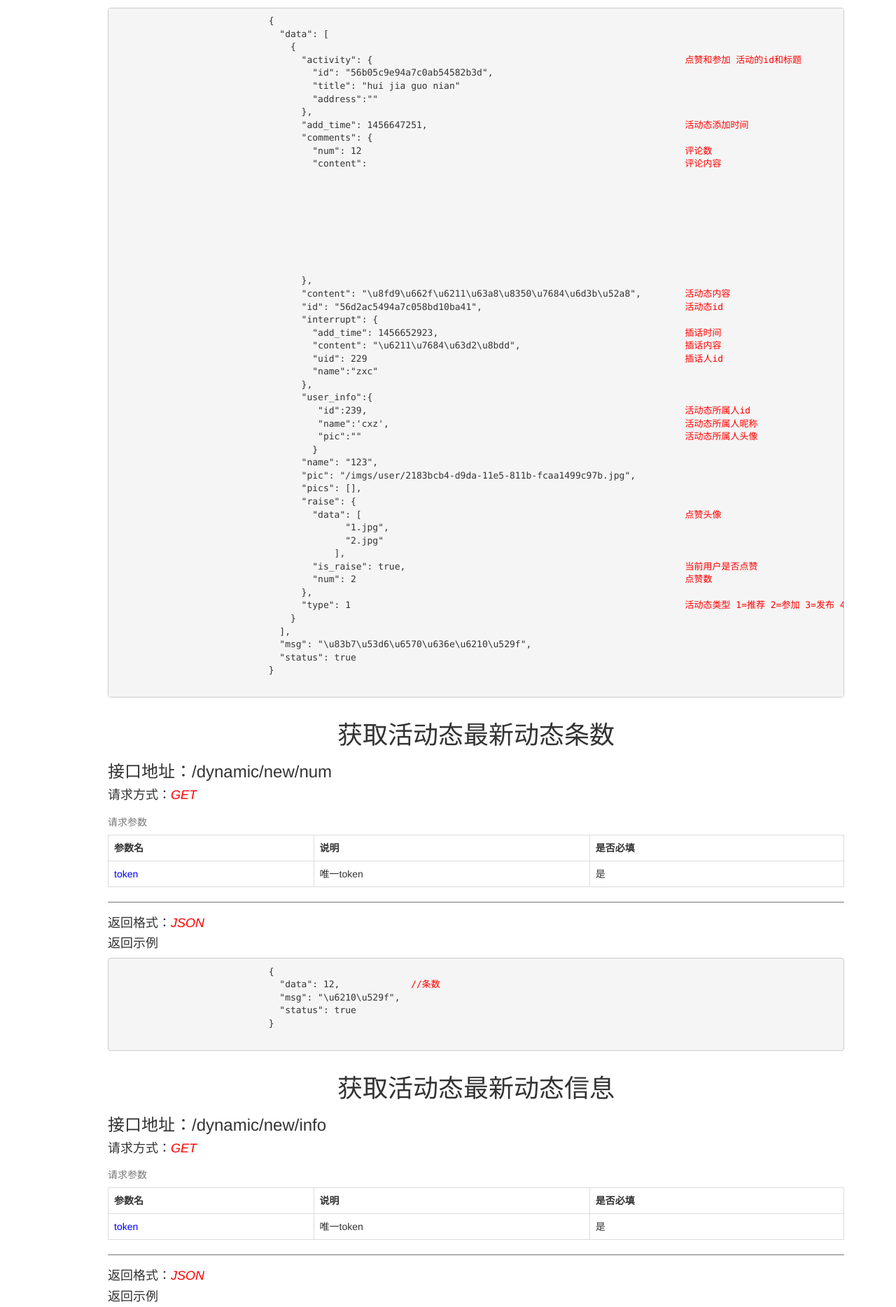
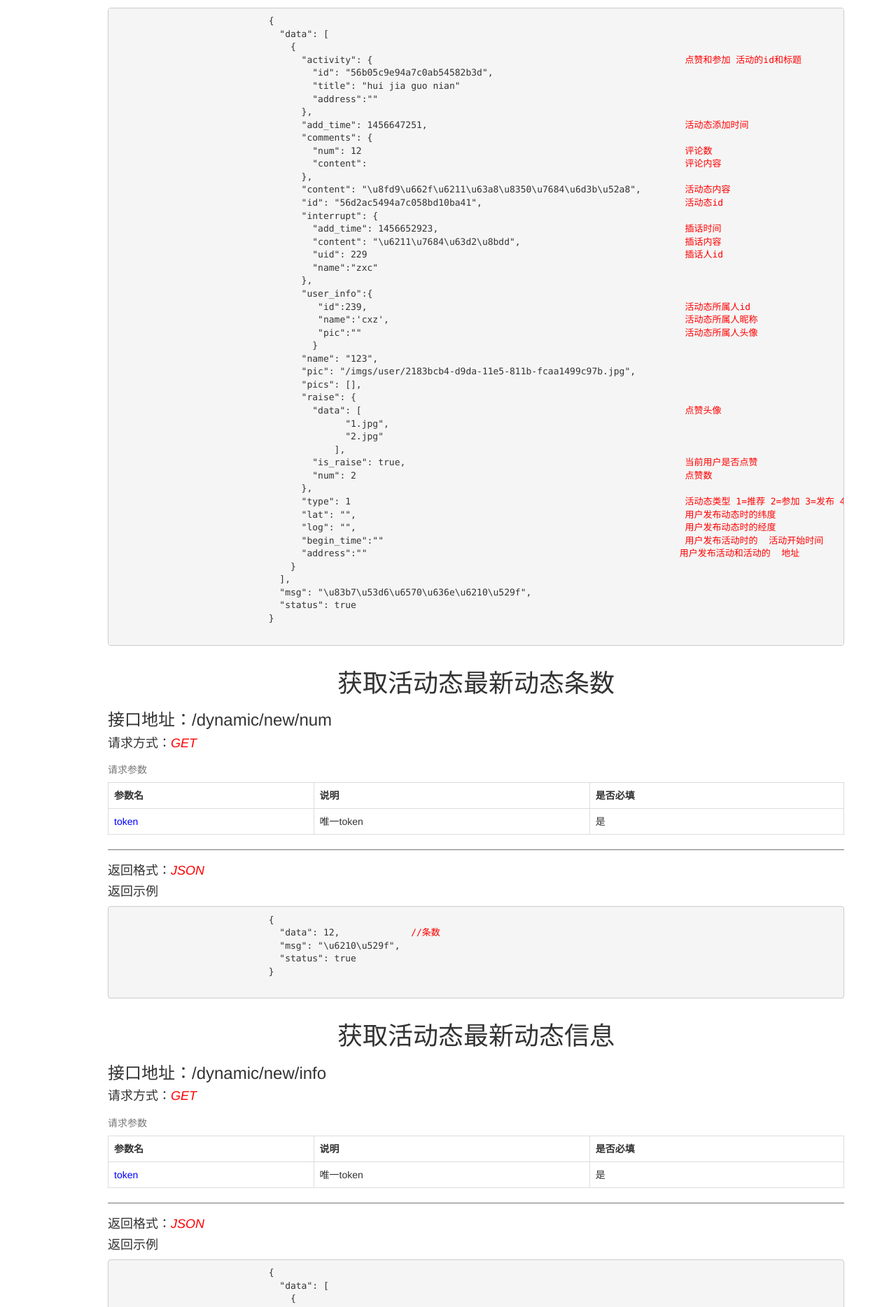
Before and after one commit to xzcai/xupei, a Flask app: page /api in a window 1280 px wide. Shown: the part 4499-6367 px from the top of the page at 70% size. Run offline with Flask 2, Linux system fonts and the light colour scheme; some libraries are stand-ins or nearby versions.

Commit message:
2016-03-03

```diff
--- a/src/templates/api.html
+++ b/src/templates/api.html
@@ -134,7 +134,7 @@
                         <li><a href="#activity_recommend">推荐活动</a></li>
                         <li><a href="#activity_attend">参加活动</a></li>
                         <li><a href="#activity_label">活动首页，获取标签及标签活动数</a></li>
-
+                        <li><a href="#activity_select">活动首页，获取精选活动</a></li>
                     </ul>
                 </li>
             </ul>
@@ -494,14 +494,6 @@
                                   "comments": {
                                     "num": 12                                                           <span>评论数</span>
                                     "content":                                                          <span>评论内容</span>
-    {#                                {#}
-    {#                                  "add_time": 1456647848,                                           <span>评论时间</span>#}
-    {#                                  "content": "content",                                             <span>评论内容</span>#}
-    {#                                  "id": "56d2af7a94a7c0405126c4e9",                                 <span>评论id</span>#}
-    {#                                  "my_name": "123",                                                 <span>评论人昵称</span>#}
-    {#                                  "my_pic": "/imgs/user/2183bcb4-d9da-11e5-811b-fcaa1499c97b.jpg",  <span>评论人头像</span>#}
-    {#                                  "obj_name": ""                                                    <span>被评论人昵称</span>#}
-    {#                                }#}
                                   },
                                   "content": "\u8fd9\u662f\u6211\u63a8\u8350\u7684\u6d3b\u52a8",        <span>活动态内容</span>
                                   "id": "56d2ac5494a7c058bd10ba41",                                     <span>活动态id</span>
@@ -528,6 +520,10 @@
                                     "num": 2                                                            <span>点赞数</span>
                                   },
                                   "type": 1                                                             <span>活动态类型 1=推荐 2=参加 3=发布 4=动态 </span>
+                                  "lat": "",                                                            <span>用户发布动态时的纬度 </span>
+                                  "log": "",                                                            <span>用户发布动态时的经度 </span>
+                                  "begin_time":""                                                       <span>用户发布活动时的  活动开始时间 </span>
+                                  "address":""                                                         <span>用户发布活动和活动的  地址</span>
                                 }
                               ],
                               "msg": "\u83b7\u53d6\u6570\u636e\u6210\u529f",
@@ -1279,6 +1275,71 @@
                         </pre>
                         </div>
                     </li>
+                    <li id="activity_select">
+                        <header class="text-center"><h1>活动首页，获取标签及标签活动数</h1></header>
+                        <div>
+                            <h3>接口地址：/activity/select</h3>
+                            <h4 >请求方式：<i class="red">GET</i></h4>
+                        </div>
+                        <table class="table table-hover table-bordered">
+                            <caption>请求参数</caption>
+                            <tr>
+                                <th>参数名</th>
+                                <th>说明</th>
+                                <th>是否必填</th>
+                            </tr>
+                            <tr>
+                                <td>token</td>
+                                <td>唯一token</td>
+                                <td>是</td>
+                            </tr>
+                        </table>
+                        <hr >
+                        <div>
+                            <h4 >返回格式：<i class="red">JSON</i></h4>
+                        </div>
+                        <div>
+                            <h4>返回示例</h4>
+                        <pre>
+                            {
+                              "data": [
+                                {
+                                  "id": "123123",                                    <span>活动id</span>
+                                  "name": "\u6237\u5916",                            <span>活动名字</span>
+                                  "pic": "1.jpg"                                     <span>图片</span>
+                                },
+                                {
+                                  "id": "qweqw2",
+                                  "name": "\u9633\u5149",
+                                  "pic": "1.jpg"
+                                },
+                                {
+                                  "id": "sadsfdf",
+                                  "name": "\u65f6\u4ee3\u53d1\u751f\u7684",
+                                  "pic": "1.jpg"
+                                },
+                                {
+                                  "id": "dfgdfgdf",
+                                  "name": "\u65f6\u4ee3\u53d1\u751f\u7684",
+                                  "pic": "1.jpg"
+                                },
+                                {
+                                  "id": "1231dfgdf23",
+                                  "name": "\u662f\u7684\u53cd\u5f39",
+                                  "pic": "1.jpg"
+                                },
+                                {
+                                  "id": "dfgddfg",
+                                  "name": "\u7ffb\u5929\u602a",
+                                  "pic": "1.jpg"
+                                }
+                              ],
+                              "msg": "\u6210\u529f",
+                              "status": true
+                            }
+                        </pre>
+                        </div>
+                    </li>
                 </ul>
             </li>
         </ul>
```
Also changed, not shown: src/controller_v2/activity.py (+16 -0 lines), src/controller_v2/dynamic.py (+6 -3 lines).
